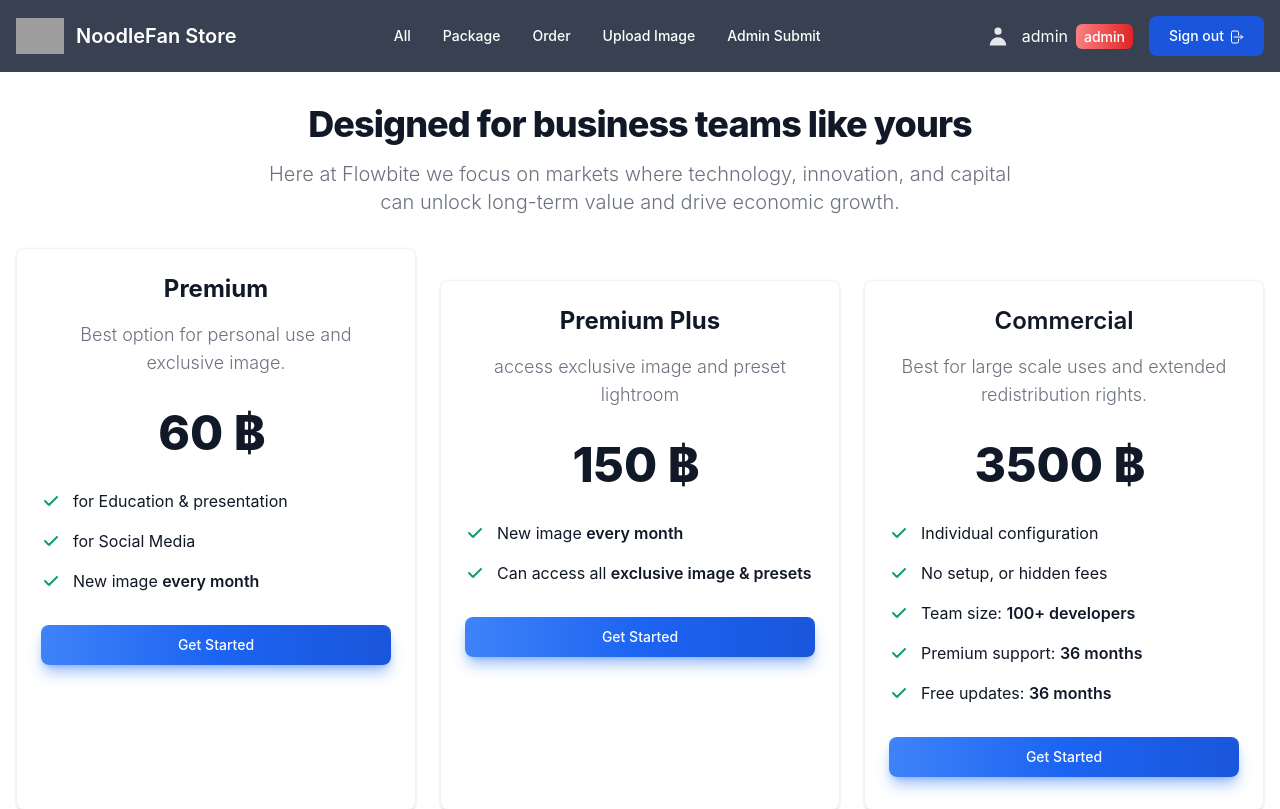
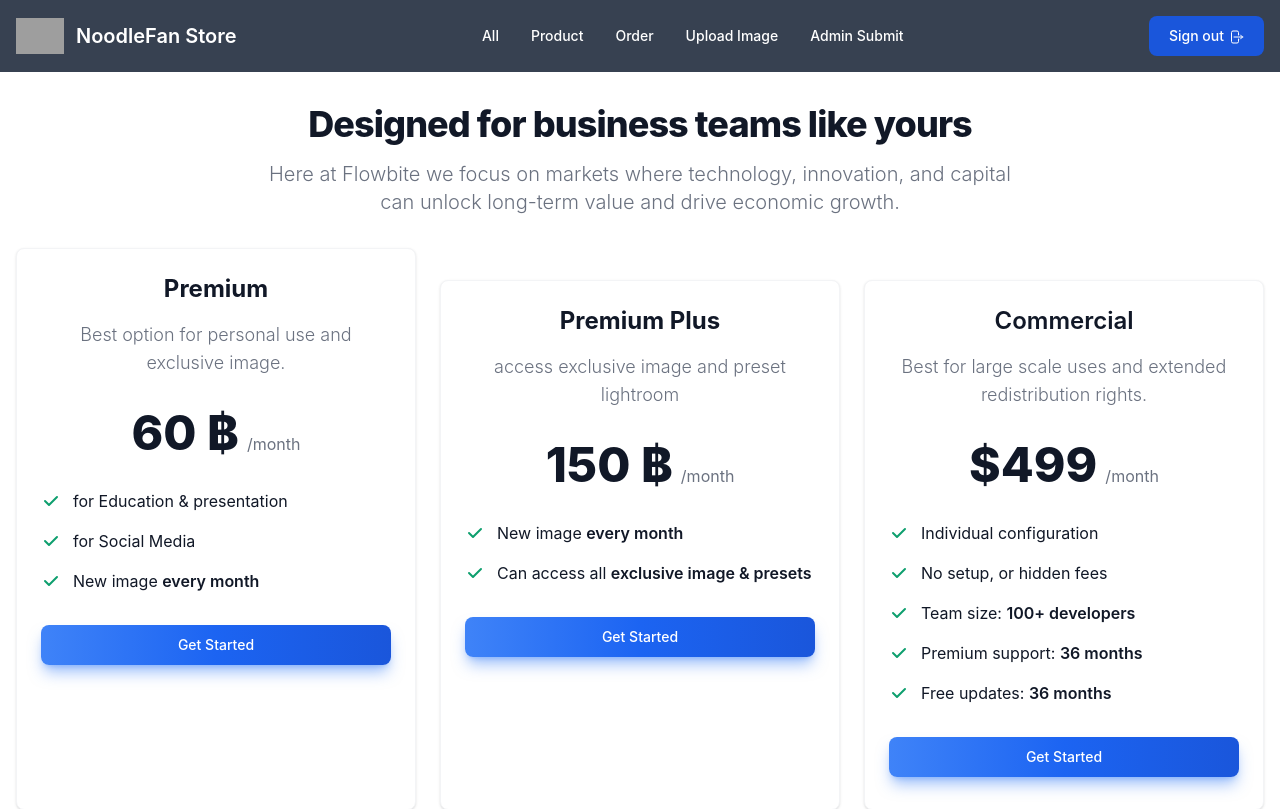
Before and after one commit to seazabuky/NoodleFan-Store, a PHP site: page /pricetable.php in a window 1280 px wide. Shown: the top 809 px of the page. Run offline with PHP 8.4, Linux system fonts and the light colour scheme; a user stored in the database is signed in; some libraries are stand-ins or nearby versions; grey boxes are pictures that could not be loaded.

Commit message:
Add files via upload

```diff
--- a/pricetable.php
+++ b/pricetable.php
@@ -27,22 +27,7 @@
 </head>
 <?php
         session_start();
-function checkRole(){
-    if(isset($_SESSION['role'])){
-        if($_SESSION['role'] == "admin"){
-            echo $_SESSION['username'].'<span class="text-white bg-gradient-to-r from-red-400 via-red-500 to-red-600 hover:bg-gradient-to-br focus:ring-4 focus:outline-none focus:ring-red-300 dark:focus:ring-red-800 font-medium rounded-md text-sm px-2 py-1 text-center ml-2 mr-2 mb-2">'.$_SESSION['role'].'</span>' ;
-        }elseif($_SESSION['role'] == "user"){
-            echo $_SESSION['username'].'<span class="text-white bg-gradient-to-r from-blue-500 via-blue-600 to-blue-700 hover:bg-gradient-to-br focus:ring-4 focus:outline-none focus:ring-blue-300 dark:focus:ring-blue-800 font-medium rounded-md text-sm px-2 py-1 text-center ml-2 mr-2 mb-2">'.$_SESSION['role'].'</span>' ;
-        }elseif($_SESSION['role'] == "premium"){
-            echo $_SESSION['username'].'<span class="text-white bg-gradient-to-r from-teal-400 via-teal-500 to-teal-600 hover:bg-gradient-to-br focus:ring-4 focus:outline-none focus:ring-teal-300 dark:focus:ring-teal-800 font-medium rounded-md text-sm px-2 py-1 text-center ml-2 mr-2 mb-2">'.$_SESSION['role'].'</span>' ;
-        }elseif($_SESSION['role'] == "premium_p"){
-            echo $_SESSION['username'].'<span class="text-white bg-gradient-to-r from-pink-400 via-pink-500 to-pink-600 hover:bg-gradient-to-br focus:ring-4 focus:outline-none focus:ring-pink-300 dark:focus:ring-pink-800 font-medium rounded-md text-sm px-2 py-1 text-center ml-2 mr-2 mb-2">premium plus</span>' ;
-        }elseif($_SESSION['role'] == "commercial"){
-            echo $_SESSION['username'].'<span class="text-white bg-gradient-to-r from-purple-500 via-purple-600 to-purple-700 hover:bg-gradient-to-br focus:ring-4 focus:outline-none focus:ring-purple-300 dark:focus:ring-purple-800 font-medium rounded-md text-sm px-2 py-1 text-center ml-2 mr-2 mb-2">'.$_SESSION['role'].'</span>' ;
-        }
-    }
-}
-$btn_login = '<a href="./index.php?sign=sign">Sign in</a>';
+        $btn_login = 'Sign in';
         $btn_icon = '<svg xmlns="http://www.w3.org/2000/svg" fill="none" viewBox="0 0 24 24" stroke-width="1.5" stroke="currentColor" class="inline-block ml-1 w-4 h-4 text-white xl:inline"><path stroke-linecap="round" stroke-linejoin="round" d="M15.75 9V5.25A2.25 2.25 0 0013.5 3h-6a2.25 2.25 0 00-2.25 2.25v13.5A2.25 2.25 0 007.5 21h6a2.25 2.25 0 002.25-2.25V15M12 9l-3 3m0 0l3 3m-3-3h12.75" /></svg>';
         $id_btn = 'btn_login';
         if (isset($_SESSION['role'])) {
@@ -52,7 +37,6 @@ if (isset($_SESSION['role'])) {
         }
 
     ?>
-
 <body class="bg-white dark:bg-gray-900">
     <div class="fixed top-0 left-0 w-full z-50">
 		<nav class="bg-gray-700 bg-transparent px-2 sm:px-4 py-2.5 dark:bg-transparent fixed w-full z-20 top-0 left-0  ">
@@ -62,11 +46,6 @@ if (isset($_SESSION['role'])) {
 					<span class="self-center text-xl font-semibold whitespace-nowrap text-white">NoodleFan Store</span>
 				</a>
 				<div class="flex md:order-2">
-                    <div class="flex items-center p-2 text-base font-normal text-white">
-               	    	<svg aria-hidden="true" class="flex-shrink-0 w-6 h-6 text-gray-200 transition duration-75 dark:text-gray-400 group-hover:text-gray-900 dark:group-hover:text-white" fill="currentColor" viewBox="0 0 20 20" xmlns="http://www.w3.org/2000/svg"><path fill-rule="evenodd" d="M10 9a3 3 0 100-6 3 3 0 000 6zm-7 9a7 7 0 1114 0H3z" clip-rule="evenodd"></path></svg>
-               	    	<span class="flex-1 ml-3 whitespace-nowrap">
-				    	<?php checkRole(); ?> </span>
-				    </div>
                 <button type="button" id="<?php echo @$id_btn ?>" class="text-white inline-block bg-blue-700 hover:bg-blue-800 focus:ring-4 focus:outline-none focus:ring-blue-300 font-medium rounded-lg text-sm px-5 py-2.5 text-center mr-3 md:mr-0 dark:bg-blue-600 dark:hover:bg-blue-700 dark:focus:ring-blue-800"><?php echo @$btn_login, @$btn_icon ?></button>
 					<!-- open menu -->
 					<button data-collapse-toggle="navbar-sticky" type="button" class="inline-flex items-center p-2 text-sm text-gray-500 rounded-lg md:hidden hover:bg-gray-100 focus:outline-none focus:ring-2 focus:ring-gray-200 dark:text-gray-400 dark:hover:bg-gray-700 dark:focus:ring-gray-600" aria-controls="navbar-sticky" aria-expanded="false">
@@ -82,12 +61,12 @@ if (isset($_SESSION['role'])) {
 							<a href="./php/all.php" class="block py-2 pr-4 pl-3 text-white rounded md:hover:bg-blue-500 md:hover:text-blue-700 md:p-0 md:dark:hover:text-white ">All</a>
 						</li>
 						<li>
-                            <a href="#" class="block py-2 pr-4 pl-3 text-white rounded md:hover:bg-blue-500 md:hover:text-blue-700 md:p-0 md:dark:hover:text-white ">Package</a>
+							<a href="#" class="block py-2 pr-4 pl-3 text-white rounded md:hover:bg-blue-500 md:hover:text-blue-700 md:p-0 md:dark:hover:text-white ">Product</a>
 						</li>
 						<li>
                             <a href="php/orderCheck.php" class="block py-2 pr-4 pl-3 text-white rounded md:hover:bg-gray-50 md:hover:text-blue-700 md:p-0 md:dark:hover:text-white ">Order</a>
 						</li>
-                        <?php if (@$_SESSION['role'] == 'admin') { ?>
+                        <?php if(@$_SESSION['role']=='admin'){ ?>
 						<li>
 							<a href="php/upload.php" class="block py-2 pr-4 pl-3 text-white rounded md:hover:bg-gray-50 md:hover:text-blue-700 md:p-0 md:dark:hover:text-white ">Upload Image</a>
 						</li>
@@ -112,36 +91,27 @@ if (isset($_SESSION['role'])) {
               <p class="font-light text-gray-500 sm:text-lg dark:text-gray-400">Best option for personal use and exclusive image.</p>
               <div class="flex justify-center items-baseline my-8">
                   <span class="mr-2 text-5xl font-extrabold">60 ฿</span>
+                  <span class="text-gray-500 dark:text-gray-400">/month</span>
               </div>
               <!-- List -->
               <ul role="list" class="mb-8 space-y-4 text-left">
                   <li class="flex items-center space-x-3">
                       <!-- Icon -->
-                            <svg class="flex-shrink-0 w-5 h-5 text-green-500 dark:text-green-400" fill="currentColor" viewBox="0 0 20 20" xmlns="http://www.w3.org/2000/svg">
-                                <path fill-rule="evenodd" d="M16.707 5.293a1 1 0 010 1.414l-8 8a1 1 0 01-1.414 0l-4-4a1 1 0 011.414-1.414L8 12.586l7.293-7.293a1 1 0 011.414 0z" clip-rule="evenodd"></path>
-                            </svg>
+                      <svg class="flex-shrink-0 w-5 h-5 text-green-500 dark:text-green-400" fill="currentColor" viewBox="0 0 20 20" xmlns="http://www.w3.org/2000/svg"><path fill-rule="evenodd" d="M16.707 5.293a1 1 0 010 1.414l-8 8a1 1 0 01-1.414 0l-4-4a1 1 0 011.414-1.414L8 12.586l7.293-7.293a1 1 0 011.414 0z" clip-rule="evenodd"></path></svg>
                       <span>for Education & presentation</span>
                   </li>
                   <li class="flex items-center space-x-3">
                       <!-- Icon -->
-                            <svg class="flex-shrink-0 w-5 h-5 text-green-500 dark:text-green-400" fill="currentColor" viewBox="0 0 20 20" xmlns="http://www.w3.org/2000/svg">
-                                <path fill-rule="evenodd" d="M16.707 5.293a1 1 0 010 1.414l-8 8a1 1 0 01-1.414 0l-4-4a1 1 0 011.414-1.414L8 12.586l7.293-7.293a1 1 0 011.414 0z" clip-rule="evenodd"></path>
-                            </svg>
+                      <svg class="flex-shrink-0 w-5 h-5 text-green-500 dark:text-green-400" fill="currentColor" viewBox="0 0 20 20" xmlns="http://www.w3.org/2000/svg"><path fill-rule="evenodd" d="M16.707 5.293a1 1 0 010 1.414l-8 8a1 1 0 01-1.414 0l-4-4a1 1 0 011.414-1.414L8 12.586l7.293-7.293a1 1 0 011.414 0z" clip-rule="evenodd"></path></svg>
                       <span>for Social Media</span>
                   </li>
                   <li class="flex items-center space-x-3">
                       <!-- Icon -->
-                            <svg class="flex-shrink-0 w-5 h-5 text-green-500 dark:text-green-400" fill="currentColor" viewBox="0 0 20 20" xmlns="http://www.w3.org/2000/svg">
-                                <path fill-rule="evenodd" d="M16.707 5.293a1 1 0 010 1.414l-8 8a1 1 0 01-1.414 0l-4-4a1 1 0 011.414-1.414L8 12.586l7.293-7.293a1 1 0 011.414 0z" clip-rule="evenodd"></path>
-                            </svg>
+                      <svg class="flex-shrink-0 w-5 h-5 text-green-500 dark:text-green-400" fill="currentColor" viewBox="0 0 20 20" xmlns="http://www.w3.org/2000/svg"><path fill-rule="evenodd" d="M16.707 5.293a1 1 0 010 1.414l-8 8a1 1 0 01-1.414 0l-4-4a1 1 0 011.414-1.414L8 12.586l7.293-7.293a1 1 0 011.414 0z" clip-rule="evenodd"></path></svg>
                       <span>New image <span class="font-semibold">every month</span></span>
                   </li>
               </ul>
-                    <?php if (@$_SESSION['role'] == 'user' || @$_SESSION['role'] == 'admin' || !isset($_SESSION['role'])) { ?>
               <a href="./php/userSubmitReq.php" class="w-full text-white bg-gradient-to-r from-blue-500 via-blue-600 to-blue-700 hover:bg-gradient-to-br focus:ring-4 focus:outline-none focus:ring-blue-300 dark:focus:ring-blue-800 shadow-lg shadow-blue-500/50 dark:shadow-lg dark:shadow-blue-800/80 font-medium rounded-lg text-sm px-5 py-2.5 text-center mr-2 mb-2 ">Get Started</a>
-                    <?php } else { ?>
-                        <button class="w-full text-white bg-[#24292F] hover:bg-[#24292F]/90 focus:ring-4 focus:outline-none focus:ring-[#24292F]/50 font-medium rounded-lg text-sm px-5 py-2.5 text-center mr-2 mb-2  dark:focus:ring-gray-500 dark:hover:bg-[#050708]/30 " disabled>Already</button>
-                    <?php } ?>
           </div>
           <!-- Pricing Card -->
           <div class="flex flex-col p-6 mx-auto max-w-lg text-center text-gray-900 bg-white rounded-lg border border-gray-100 shadow dark:border-gray-600 xl:p-8 dark:bg-gray-800 dark:text-white">
@@ -149,81 +119,61 @@ if (isset($_SESSION['role'])) {
               <p class="font-light text-gray-500 sm:text-lg dark:text-gray-400">access exclusive image and preset lightroom</p>
               <div class="flex justify-center items-baseline my-8">
                   <span class="mr-2 text-5xl font-extrabold">150 ฿</span>
+                  <span class="text-gray-500 dark:text-gray-400" dark:text-gray-400>/month</span>
               </div>
               <!-- List -->
               <ul role="list" class="mb-8 space-y-4 text-left">
                   <li class="flex items-center space-x-3">
                       <!-- Icon -->
-                            <svg class="flex-shrink-0 w-5 h-5 text-green-500 dark:text-green-400" fill="currentColor" viewBox="0 0 20 20" xmlns="http://www.w3.org/2000/svg">
-                                <path fill-rule="evenodd" d="M16.707 5.293a1 1 0 010 1.414l-8 8a1 1 0 01-1.414 0l-4-4a1 1 0 011.414-1.414L8 12.586l7.293-7.293a1 1 0 011.414 0z" clip-rule="evenodd"></path>
-                            </svg>
+                      <svg class="flex-shrink-0 w-5 h-5 text-green-500 dark:text-green-400" fill="currentColor" viewBox="0 0 20 20" xmlns="http://www.w3.org/2000/svg"><path fill-rule="evenodd" d="M16.707 5.293a1 1 0 010 1.414l-8 8a1 1 0 01-1.414 0l-4-4a1 1 0 011.414-1.414L8 12.586l7.293-7.293a1 1 0 011.414 0z" clip-rule="evenodd"></path></svg>
                       <span>New image <span class="font-semibold">every month</span></span>
                   </li>
                   <li class="flex items-center space-x-3">
                       <!-- Icon -->
-                            <svg class="flex-shrink-0 w-5 h-5 text-green-500 dark:text-green-400" fill="currentColor" viewBox="0 0 20 20" xmlns="http://www.w3.org/2000/svg">
-                                <path fill-rule="evenodd" d="M16.707 5.293a1 1 0 010 1.414l-8 8a1 1 0 01-1.414 0l-4-4a1 1 0 011.414-1.414L8 12.586l7.293-7.293a1 1 0 011.414 0z" clip-rule="evenodd"></path>
-                            </svg>
-                            <span>Can access all <span class="font-semibold">exclusive image & presets </span></span>
+                      <svg class="flex-shrink-0 w-5 h-5 text-green-500 dark:text-green-400" fill="currentColor" viewBox="0 0 20 20" xmlns="http://www.w3.org/2000/svg"><path fill-rule="evenodd" d="M16.707 5.293a1 1 0 010 1.414l-8 8a1 1 0 01-1.414 0l-4-4a1 1 0 011.414-1.414L8 12.586l7.293-7.293a1 1 0 011.414 0z" clip-rule="evenodd"></path></svg>
+                      <span>Can access all <span class="font-semibold">exclusive image & presets      </span></span>
                   </li>
 
               </ul>
-                    <?php if (@$_SESSION['role'] != 'premium_p' && @$_SESSION['role'] != 'commercial') { ?>
               <a href="./php/userSubmitReq.php" class="w-full text-white bg-gradient-to-r from-blue-500 via-blue-600 to-blue-700 hover:bg-gradient-to-br focus:ring-4 focus:outline-none focus:ring-blue-300 dark:focus:ring-blue-800 shadow-lg shadow-blue-500/50 dark:shadow-lg dark:shadow-blue-800/80 font-medium rounded-lg text-sm px-5 py-2.5 text-center mr-2 mb-2 ">Get Started</a>
-                    <?php } else { ?>
-                        <button class="w-full text-white bg-[#24292F] hover:bg-[#24292F]/90 focus:ring-4 focus:outline-none focus:ring-[#24292F]/50 font-medium rounded-lg text-sm px-5 py-2.5 text-center mr-2 mb-2  dark:focus:ring-gray-500 dark:hover:bg-[#050708]/30 " disabled>Already</button>
-                    <?php } ?>
           </div>
           <!-- Pricing Card -->
           <div class="flex flex-col p-6 mx-auto max-w-lg text-center text-gray-900 bg-white rounded-lg border border-gray-100 shadow dark:border-gray-600 xl:p-8 dark:bg-gray-800 dark:text-white">
               <h3 class="mb-4 text-2xl font-semibold">Commercial</h3>
               <p class="font-light text-gray-500 sm:text-lg dark:text-gray-400">Best for large scale uses and extended redistribution rights.</p>
               <div class="flex justify-center items-baseline my-8">
-                        <span class="mr-2 text-5xl font-extrabold">3500 ฿</span>
+                  <span class="mr-2 text-5xl font-extrabold">$499</span>
+                  <span class="text-gray-500 dark:text-gray-400">/month</span>
               </div>
               <!-- List -->
               <ul role="list" class="mb-8 space-y-4 text-left">
                   <li class="flex items-center space-x-3">
                       <!-- Icon -->
-                            <svg class="flex-shrink-0 w-5 h-5 text-green-500 dark:text-green-400" fill="currentColor" viewBox="0 0 20 20" xmlns="http://www.w3.org/2000/svg">
-                                <path fill-rule="evenodd" d="M16.707 5.293a1 1 0 010 1.414l-8 8a1 1 0 01-1.414 0l-4-4a1 1 0 011.414-1.414L8 12.586l7.293-7.293a1 1 0 011.414 0z" clip-rule="evenodd"></path>
-                            </svg>
+                      <svg class="flex-shrink-0 w-5 h-5 text-green-500 dark:text-green-400" fill="currentColor" viewBox="0 0 20 20" xmlns="http://www.w3.org/2000/svg"><path fill-rule="evenodd" d="M16.707 5.293a1 1 0 010 1.414l-8 8a1 1 0 01-1.414 0l-4-4a1 1 0 011.414-1.414L8 12.586l7.293-7.293a1 1 0 011.414 0z" clip-rule="evenodd"></path></svg>
                       <span>Individual configuration</span>
                   </li>
                   <li class="flex items-center space-x-3">
                       <!-- Icon -->
-                            <svg class="flex-shrink-0 w-5 h-5 text-green-500 dark:text-green-400" fill="currentColor" viewBox="0 0 20 20" xmlns="http://www.w3.org/2000/svg">
-                                <path fill-rule="evenodd" d="M16.707 5.293a1 1 0 010 1.414l-8 8a1 1 0 01-1.414 0l-4-4a1 1 0 011.414-1.414L8 12.586l7.293-7.293a1 1 0 011.414 0z" clip-rule="evenodd"></path>
-                            </svg>
+                      <svg class="flex-shrink-0 w-5 h-5 text-green-500 dark:text-green-400" fill="currentColor" viewBox="0 0 20 20" xmlns="http://www.w3.org/2000/svg"><path fill-rule="evenodd" d="M16.707 5.293a1 1 0 010 1.414l-8 8a1 1 0 01-1.414 0l-4-4a1 1 0 011.414-1.414L8 12.586l7.293-7.293a1 1 0 011.414 0z" clip-rule="evenodd"></path></svg>
                       <span>No setup, or hidden fees</span>
                   </li>
                   <li class="flex items-center space-x-3">
                       <!-- Icon -->
-                            <svg class="flex-shrink-0 w-5 h-5 text-green-500 dark:text-green-400" fill="currentColor" viewBox="0 0 20 20" xmlns="http://www.w3.org/2000/svg">
-                                <path fill-rule="evenodd" d="M16.707 5.293a1 1 0 010 1.414l-8 8a1 1 0 01-1.414 0l-4-4a1 1 0 011.414-1.414L8 12.586l7.293-7.293a1 1 0 011.414 0z" clip-rule="evenodd"></path>
-                            </svg>
+                      <svg class="flex-shrink-0 w-5 h-5 text-green-500 dark:text-green-400" fill="currentColor" viewBox="0 0 20 20" xmlns="http://www.w3.org/2000/svg"><path fill-rule="evenodd" d="M16.707 5.293a1 1 0 010 1.414l-8 8a1 1 0 01-1.414 0l-4-4a1 1 0 011.414-1.414L8 12.586l7.293-7.293a1 1 0 011.414 0z" clip-rule="evenodd"></path></svg>
                       <span>Team size: <span class="font-semibold">100+ developers</span></span>
                   </li>
                   <li class="flex items-center space-x-3">
                       <!-- Icon -->
-                            <svg class="flex-shrink-0 w-5 h-5 text-green-500 dark:text-green-400" fill="currentColor" viewBox="0 0 20 20" xmlns="http://www.w3.org/2000/svg">
-                                <path fill-rule="evenodd" d="M16.707 5.293a1 1 0 010 1.414l-8 8a1 1 0 01-1.414 0l-4-4a1 1 0 011.414-1.414L8 12.586l7.293-7.293a1 1 0 011.414 0z" clip-rule="evenodd"></path>
-                            </svg>
+                      <svg class="flex-shrink-0 w-5 h-5 text-green-500 dark:text-green-400" fill="currentColor" viewBox="0 0 20 20" xmlns="http://www.w3.org/2000/svg"><path fill-rule="evenodd" d="M16.707 5.293a1 1 0 010 1.414l-8 8a1 1 0 01-1.414 0l-4-4a1 1 0 011.414-1.414L8 12.586l7.293-7.293a1 1 0 011.414 0z" clip-rule="evenodd"></path></svg>
                       <span>Premium support: <span class="font-semibold">36 months</span></span>
                   </li>
                   <li class="flex items-center space-x-3">
                       <!-- Icon -->
-                            <svg class="flex-shrink-0 w-5 h-5 text-green-500 dark:text-green-400" fill="currentColor" viewBox="0 0 20 20" xmlns="http://www.w3.org/2000/svg">
-                                <path fill-rule="evenodd" d="M16.707 5.293a1 1 0 010 1.414l-8 8a1 1 0 01-1.414 0l-4-4a1 1 0 011.414-1.414L8 12.586l7.293-7.293a1 1 0 011.414 0z" clip-rule="evenodd"></path>
-                            </svg>
+                      <svg class="flex-shrink-0 w-5 h-5 text-green-500 dark:text-green-400" fill="currentColor" viewBox="0 0 20 20" xmlns="http://www.w3.org/2000/svg"><path fill-rule="evenodd" d="M16.707 5.293a1 1 0 010 1.414l-8 8a1 1 0 01-1.414 0l-4-4a1 1 0 011.414-1.414L8 12.586l7.293-7.293a1 1 0 011.414 0z" clip-rule="evenodd"></path></svg>
                       <span>Free updates: <span class="font-semibold">36 months</span></span>
                   </li>
               </ul>
-                    <?php if (@$_SESSION['role'] != 'commercial') { ?>
               <a href="./php/userSubmitReq.php" class="w-full text-white bg-gradient-to-r from-blue-500 via-blue-600 to-blue-700 hover:bg-gradient-to-br focus:ring-4 focus:outline-none focus:ring-blue-300 dark:focus:ring-blue-800 shadow-lg shadow-blue-500/50 dark:shadow-lg dark:shadow-blue-800/80 font-medium rounded-lg text-sm px-5 py-2.5 text-center mr-2 mb-2 ">Get Started</a>
-                    <?php } else { ?>
-                        <button class="w-full text-white bg-[#24292F] hover:bg-[#24292F]/90 focus:ring-4 focus:outline-none focus:ring-[#24292F]/50 font-medium rounded-lg text-sm px-5 py-2.5 text-center mr-2 mb-2  dark:focus:ring-gray-500 dark:hover:bg-[#050708]/30 " disabled>Already</button>
-                    <?php } ?>
           </div>
       </div>
   </div>
@@ -276,5 +226,4 @@ if (isset($_SESSION['role'])) {
 		};
 	</script>
 </body>
-
 </html>
```
Lines whose indentation alone changed are shown as unchanged.
